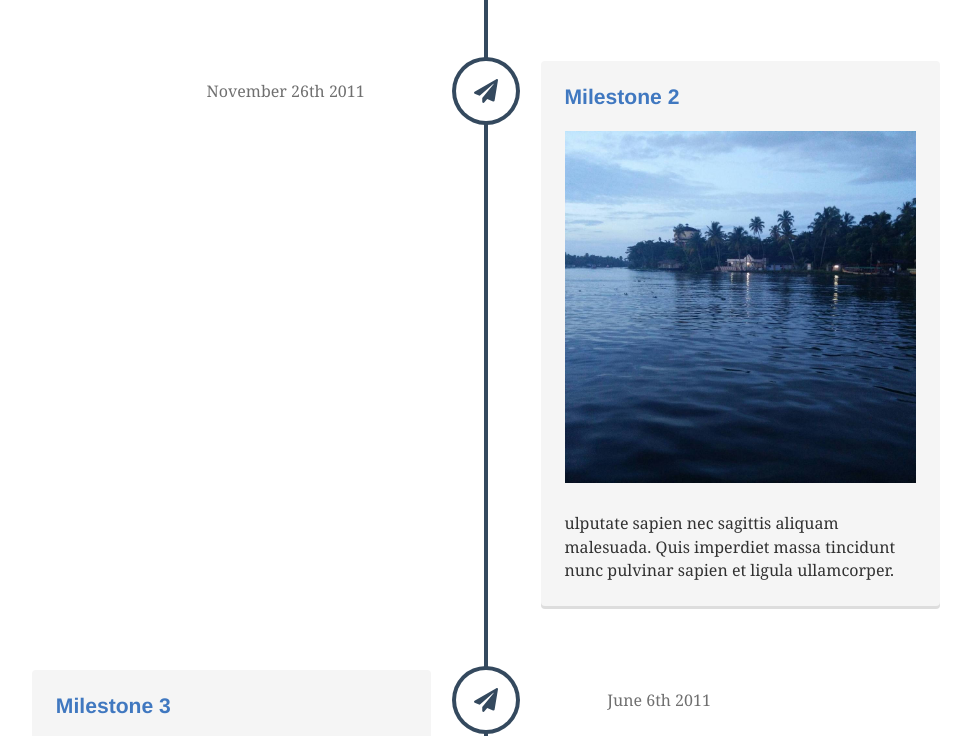
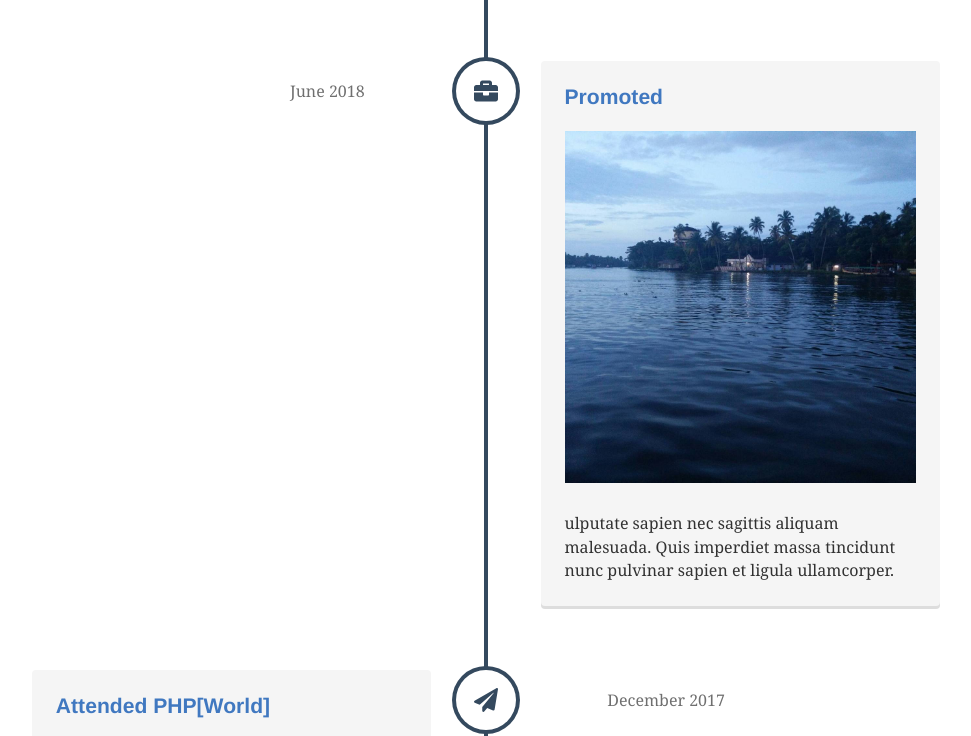
Before and after one commit to bradygp/bradygp.github.io, a Gatsby site: page /journey in a window 1280 px wide. Shown: the part 711-1447 px from the top of the page, without its empty margins (154-1125 px from the left). Built offline with nearby package versions, Linux system fonts and the light colour scheme; Gatsby itself is replaced by a stand-in of ours; some packages are replaced by stand-ins of ours.

Commit message:
added promotions and conferences to journey data file

```diff
--- a/src/data/journey.js
+++ b/src/data/journey.js
@@ -1,39 +1,118 @@
 import React from 'react'
-import { FaAward, FaPaperPlane } from 'react-icons/fa'
+import { FaAward, FaPaperPlane, FaBriefcase, FaGraduationCap } from 'react-icons/fa'
 
 import Image1 from './../assets/images/image1.jpg'
 import Image2 from './../assets/images/image2.jpg'
 import Image3 from './../assets/images/image3.jpg'
 
+/*
+ * Time-off Awards
+ * Team Awards
+ * DockerCon/SmashingCon/Fluent/PHP[Tek]/PHP[World]
+ * Moving to Maryland
+ * Chaning to wordpress/round table
+ * */
 const data = [
   {
-    date: 'November 15th 2012',
-    headline: 'Milestone 1',
-    description: `ulputate sapien nec sagittis aliquam
-    malesuada. Quis imperdiet massa tincidunt nunc pulvinar sapien et
-    ligula ullamcorper.`,
-    image: Image1,
-    icon: <FaAward />,
-  },
-  {
-    date: 'November 26th 2011',
-    headline: 'Milestone 2',
+    date: 'April 2019',
+    headline: 'Attended Dockercon',
     description: `ulputate sapien nec sagittis aliquam
     malesuada. Quis imperdiet massa tincidunt nunc pulvinar sapien et
     ligula ullamcorper.`,
     image: Image2,
     icon: <FaPaperPlane />,
   },
-
   {
-    date: 'June 6th 2011',
-    headline: 'Milestone 3',
+    date: 'June 2018',
+    headline: 'Promoted',
     description: `ulputate sapien nec sagittis aliquam
     malesuada. Quis imperdiet massa tincidunt nunc pulvinar sapien et
     ligula ullamcorper.`,
-    image: Image3,
+    image: Image2,
+    icon: <FaBriefcase />,
+  },
+  {
+    date: 'December 2017',
+    headline: 'Attended PHP[World]',
+    description: `ulputate sapien nec sagittis aliquam
+    malesuada. Quis imperdiet massa tincidunt nunc pulvinar sapien et
+    ligula ullamcorper.`,
+    image: Image2,
     icon: <FaPaperPlane />,
   },
+  {
+    date: 'June 2017',
+    headline: 'Attended O\'Reilly Fluent',
+    description: `ulputate sapien nec sagittis aliquam
+    malesuada. Quis imperdiet massa tincidunt nunc pulvinar sapien et
+    ligula ullamcorper.`,
+    image: Image2,
+    icon: <FaPaperPlane />,
+  },
+  {
+    date: 'June 2018',
+    headline: 'Diet Promotion',
+    description: `ulputate sapien nec sagittis aliquam
+    malesuada. Quis imperdiet massa tincidunt nunc pulvinar sapien et
+    ligula ullamcorper.`,
+    image: Image2,
+    icon: <FaBriefcase />,
+  },
+  {
+    date: 'May 2017',
+    headline: 'Attended PHP[Tek]',
+    description: `ulputate sapien nec sagittis aliquam
+    malesuada. Quis imperdiet massa tincidunt nunc pulvinar sapien et
+    ligula ullamcorper.`,
+    image: Image2,
+    icon: <FaPaperPlane />,
+  },
+  {
+    date: 'April 2017',
+    headline: 'Attended Smashing Conf San Francisco',
+    description: `ulputate sapien nec sagittis aliquam
+    malesuada. Quis imperdiet massa tincidunt nunc pulvinar sapien et
+    ligula ullamcorper.`,
+    image: Image2,
+    icon: <FaPaperPlane />,
+  },
+  {
+    date: 'June 2016',
+    headline: 'Promoted',
+    description: `ulputate sapien nec sagittis aliquam
+    malesuada. Quis imperdiet massa tincidunt nunc pulvinar sapien et
+    ligula ullamcorper.`,
+    image: Image2,
+    icon: <FaBriefcase />,
+  },
+  {
+    date: 'August 2013',
+    headline: 'Started Working at Department of Defense',
+    description: `ulputate sapien nec sagittis aliquam
+    malesuada. Quis imperdiet massa tincidunt nunc pulvinar sapien et
+    ligula ullamcorper.`,
+    image: Image1,
+    icon: <FaBriefcase />,
+  },
+  {
+    date: 'August 2013',
+    headline: 'Moved to Maryland',
+    description: `ulputate sapien nec sagittis aliquam
+    malesuada. Quis imperdiet massa tincidunt nunc pulvinar sapien et
+    ligula ullamcorper.`,
+    image: Image1,
+    icon: <FaPaperPlane />,
+  },
+  {
+    date: 'June 2013',
+    headline: 'Graduated from Texas A&M',
+    description: `ulputate sapien nec sagittis aliquam
+    malesuada. Quis imperdiet massa tincidunt nunc pulvinar sapien et
+    ligula ullamcorper.`,
+    image: Image2,
+    icon: <FaGraduationCap />,
+  }
+
 ]
 
 export default data
```
